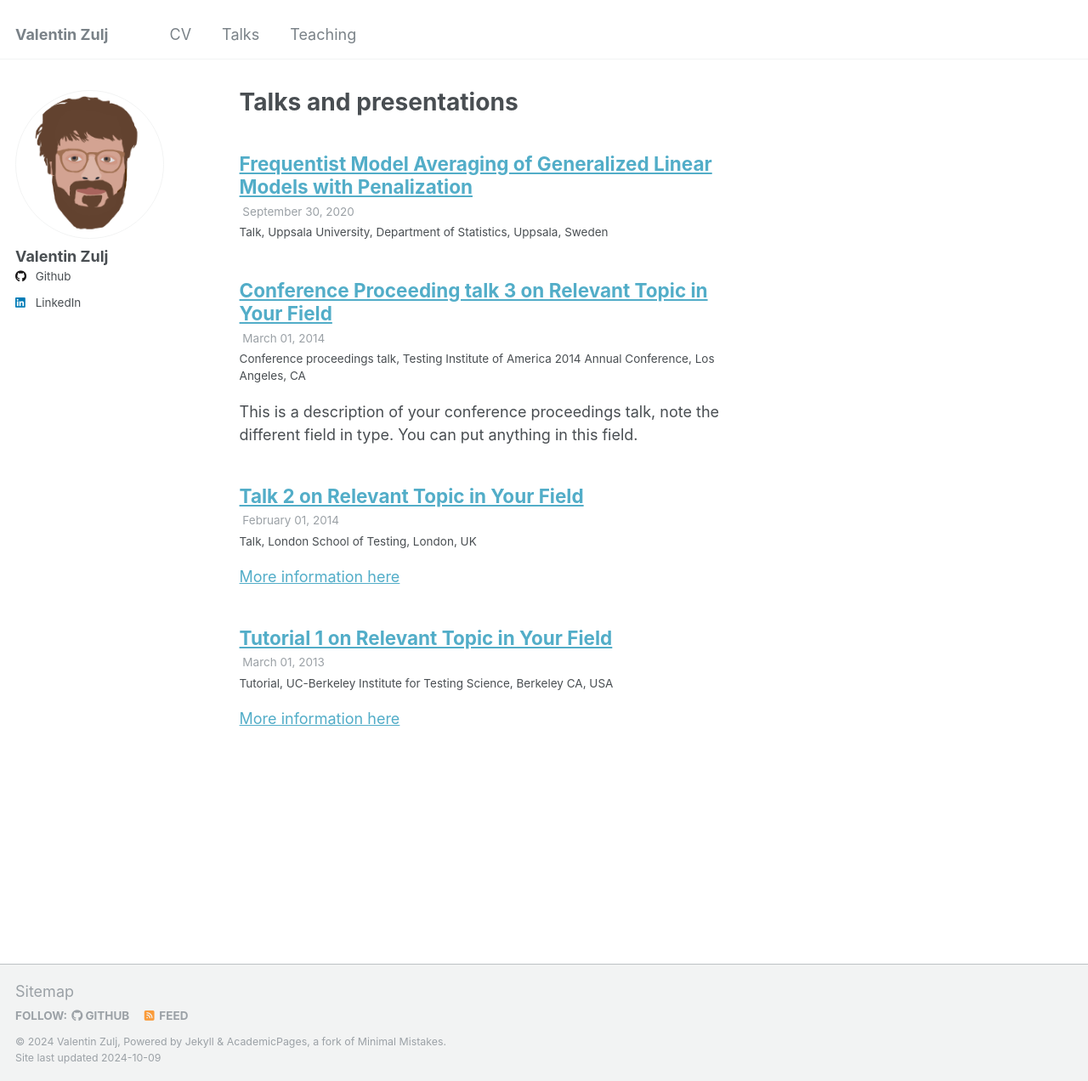
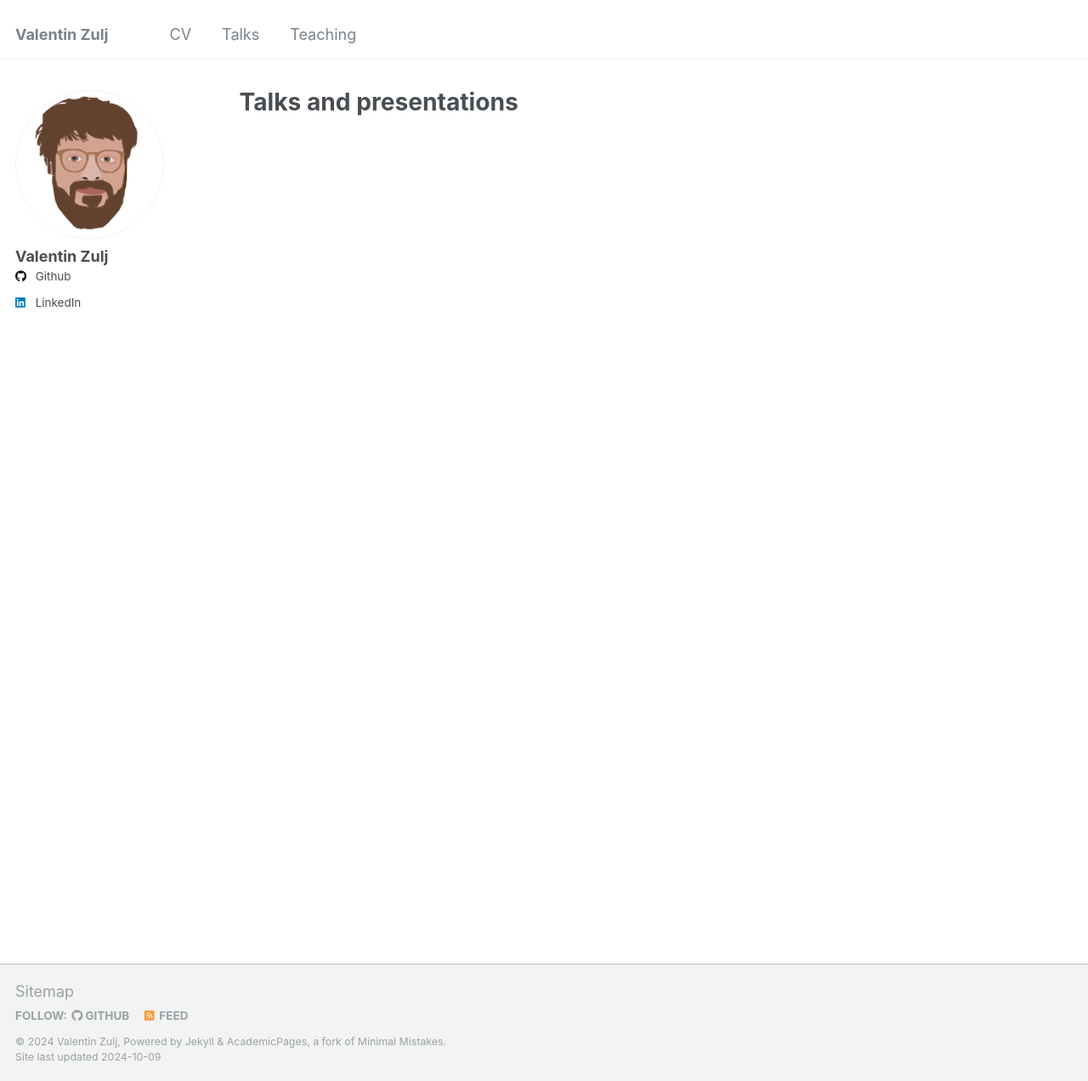
Before and after one commit to valentinzulj/valentinzulj.github.io, a Jekyll site: the page built from _pages/talks.html, in a window 1280 px wide and 1272 px high. Shown: the whole window at 85% size. Built offline with Jekyll 4.4.1, drawn with Linux system fonts in a browser that asks for light colours; a file with an impossible date is left out.

Commit message:
updated talks

```diff
--- a/_talks/2013-03-01-tutorial-1.md
+++ /dev/null
@@ -1,13 +0,0 @@
----
-title: "Tutorial 1 on Relevant Topic in Your Field"
-collection: talks
-type: "Tutorial"
-permalink: /talks/2013-03-01-tutorial-1
-venue: "UC-Berkeley Institute for Testing Science"
-date: 2013-03-01
-location: "Berkeley CA, USA"
----
-
-[More information here](http://exampleurl.com)
-
-This is a description of your tutorial, note the different field in type. This is a markdown files that can be all markdown-ified like any other post. Yay markdown!
--- a/_talks/2014-02-01-talk-2.md
+++ /dev/null
@@ -1,13 +0,0 @@
----
-title: "Talk 2 on Relevant Topic in Your Field"
-collection: talks
-type: "Talk"
-permalink: /talks/2014-02-01-talk-2
-venue: "London School of Testing"
-date: 2014-02-01
-location: "London, UK"
----
-
-[More information here](http://example2.com)
-
-This is a description of your talk, which is a markdown files that can be all markdown-ified like any other post. Yay markdown!
--- a/_talks/2014-03-01-talk-3.md
+++ /dev/null
@@ -1,11 +0,0 @@
----
-title: "Conference Proceeding talk 3 on Relevant Topic in Your Field"
-collection: talks
-type: "Conference proceedings talk"
-permalink: /talks/2014-03-01-talk-3
-venue: "Testing Institute of America 2014 Annual Conference"
-date: 2014-03-01
-location: "Los Angeles, CA"
----
-
-This is a description of your conference proceedings talk, note the different field in type. You can put anything in this field.
--- a/_talks/review_1.md
+++ b/_talks/review_1.md
@@ -1,9 +1,9 @@
 ---
-title: "Frequentist Model Averaging of Generalized Linear Models with Penalization"
+title: "Frequentist model averaging of generalized linear models with penalization."
 collection: talks
 type: "Talk"
 permalink: talks/review_1
-venue: "Uppsala University, Department of Statistics"
-date: 2020-09-30
-location: "Uppsala, Sweden"
+venue: "Uppsala University, Department of Statistics."
+date: 2020
+location: "Uppsala, Sweden."
 ---
```
Also changed, not shown: _talks/ifau.md (added, +9 -0 lines), _talks/review_2.md (added, +13 -0 lines), _talks/rotterdam.md (added, +9 -0 lines).
